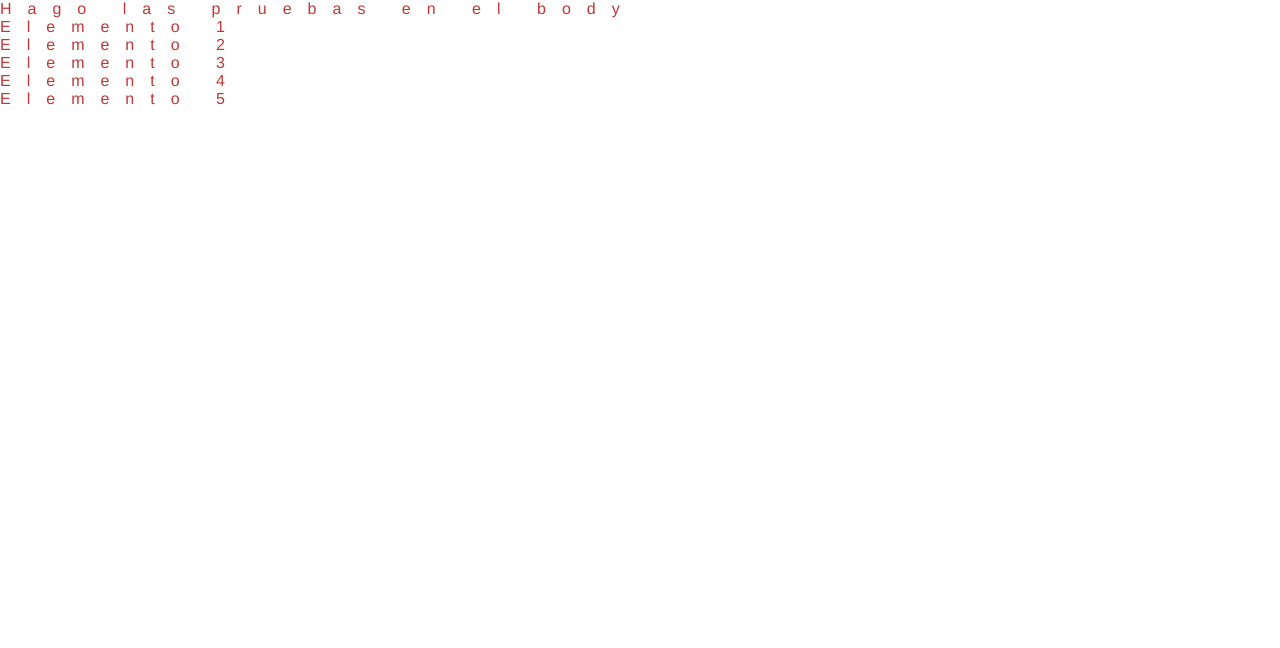
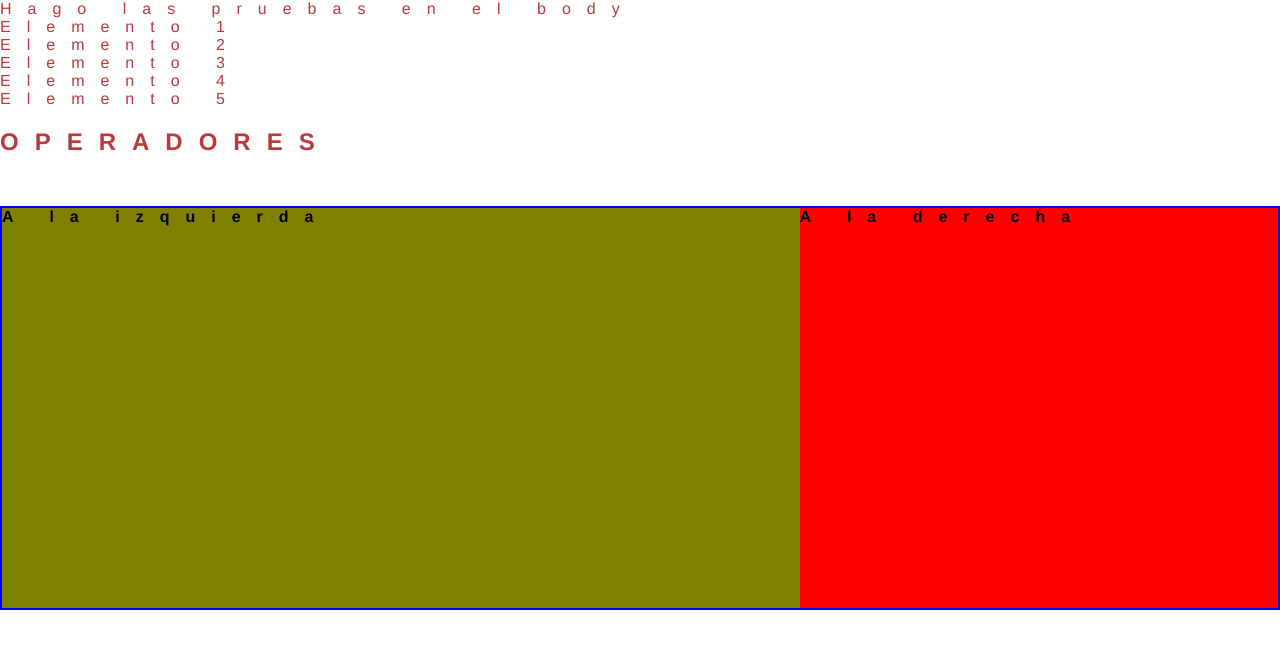
Before and after one commit to FranciscoJOtero/UT3, a plain HTML site: page sesion 21(25-11-2019)/ejercicio2.html in a window 1280 px wide. Drawn offline with Linux system fonts and the light colour scheme.

Commit message:
Version 1.2 ramaSesion21_Operadores_Roles

```diff
--- a/sesion 21(25-11-2019)/css/style2.scss
+++ b/sesion 21(25-11-2019)/css/style2.scss
@@ -10,3 +10,37 @@ body {
     color: $colorprincipal;
 
 }
+
+.contenedor {
+
+    margin-top: 50px;
+    width: 100%;
+    margin-left: auto;
+    margin-right: auto;
+    border: 2px solid blue;
+    box-sizing: border-box;
+    display: flow-root;
+
+}
+
+article[role="main"] {
+
+    float: left;
+    width: 600px / 960px * 100%;
+    min-height: 400px;
+    background-color: olive;
+    color: black;
+    font-weight: bolder;
+
+}
+
+aside[role="complementary"] {
+
+    float: right;
+    width: 360px / 960px * 100%;
+    min-height: 400px;
+    background-color: red;
+    color: black;
+    font-weight: bolder;
+
+}
--- a/sesion 21(25-11-2019)/ejercicio2.html
+++ b/sesion 21(25-11-2019)/ejercicio2.html
@@ -16,5 +16,11 @@
             <li> Elemento 4 </li>
             <li> Elemento 5 </li>
         </ol>
+        <h2> OPERADORES </h2>
+
+        <div class="contenedor">
+            <article role="main" > A la izquierda </article>
+            <aside role="complementary"> A la derecha </aside>
+        </div>
     </body>
 </html>
```
Also changed, not shown: sesion 21(25-11-2019)/capturas/Captura15.PNG (added), sesion 21(25-11-2019)/capturas/Captura16.PNG (added), sesion 21(25-11-2019)/capturas/Captura17.PNG (added), sesion 21(25-11-2019)/capturas/Captura18.PNG (added), sesion 21(25-11-2019)/css/style2.css, 1 other file.
